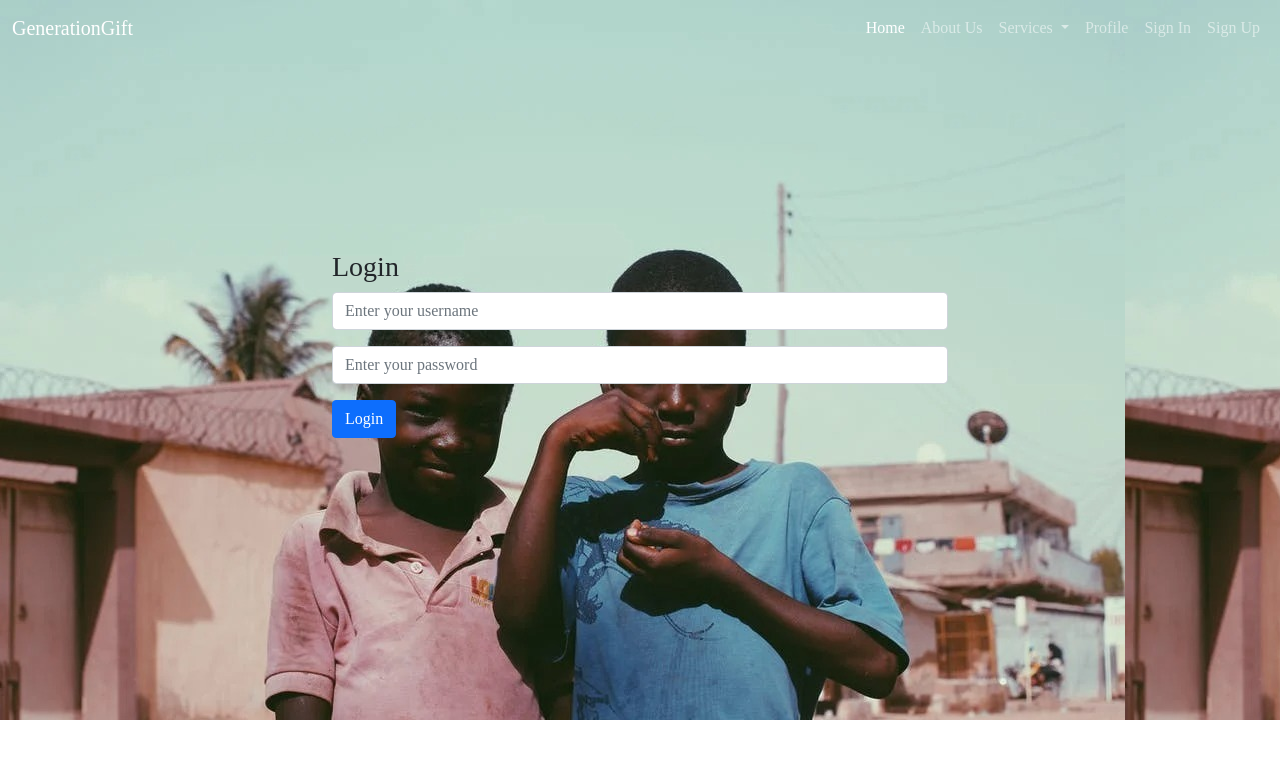
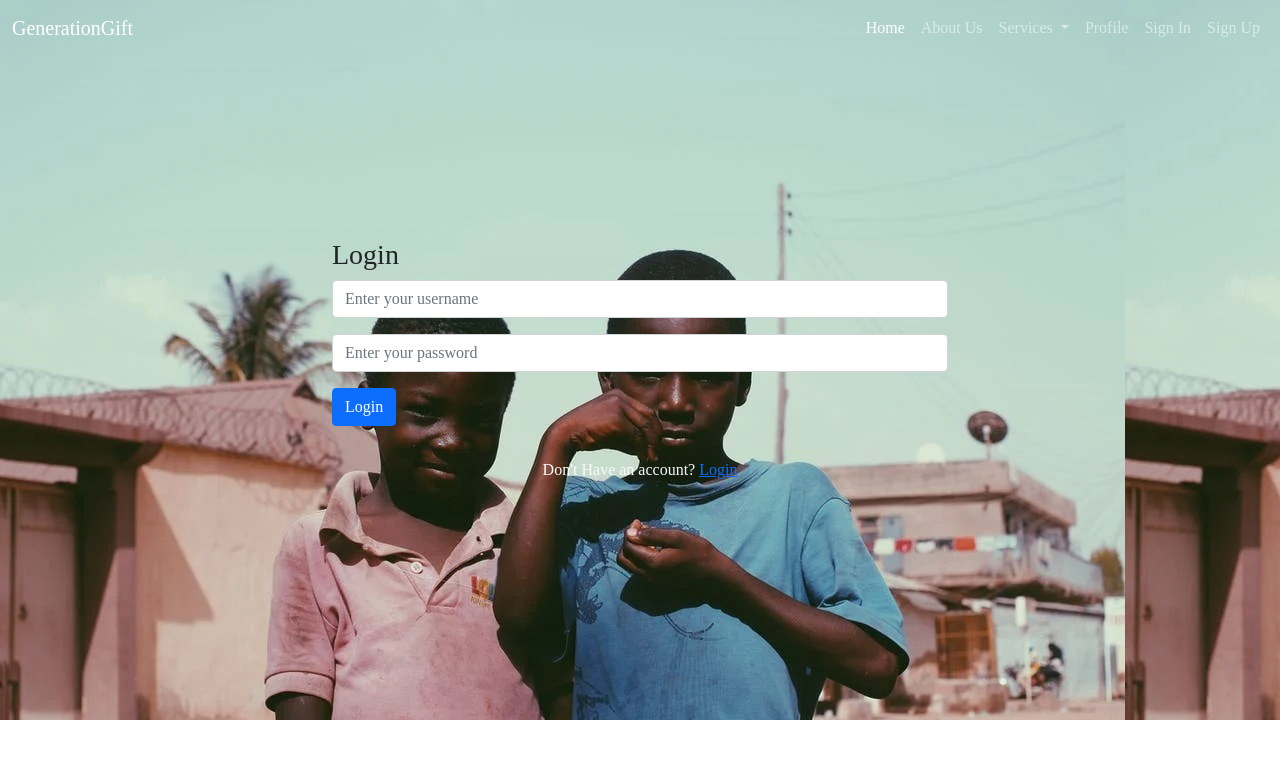
Before and after one commit to vionaosiako/GenerationGiftAngular, an Angular app: page /login in a window 1280 px wide. Shown: the top 758 px of the page. Built offline with nearby package versions, Linux system fonts and the light colour scheme; a web font is replaced by a local one.

Commit message:
patch: correct rounting error in log in and reg

```diff
--- a/src/app/components/login/login.component.html
+++ b/src/app/components/login/login.component.html
@@ -24,6 +24,8 @@
                                 <span *ngFor="let error of _userService.errors.non_field_errors">{{ error }}<br /></span>
                             </div>
                         </div>
+                        <div class="text-center text-light">Don't Have an account? <a [routerLink]="['/register']">Login</a></div>
+
                     </div>
                 </div>
             </div>
--- a/src/app/components/login/login.component.ts
+++ b/src/app/components/login/login.component.ts
@@ -11,24 +11,25 @@ import { Router } from '@angular/router';
 })
 export class LoginComponent implements OnInit {
   login: any;
-  router:any;
-  constructor(public _userService: UserService,public_router: Router) { }
+  // router:any;
+  constructor(public _userService: UserService,private router: Router) { }
   ngOnInit() {
     this.login = {
       username: '',
       password: ''
     };
   }
-  home() {
-    this.router.navigate(['/','']);
-  }
+  // home() {
+  //   this.router.navigate(['/','']);
+  // }
   loginUser() {
     this._userService.loginUsers(this.login).subscribe(
       response => {
         alert('Login successful!')
+        this.router.navigate(['']);
       },
       error =>{
-        alert('Error!')
+        alert('Wrong username or password')
       }
     );
   }
--- a/src/app/components/registration/registration.component.html
+++ b/src/app/components/registration/registration.component.html
@@ -18,6 +18,6 @@
                 <input type="submit" class="btn  btn-primary login-btn btn-sm mt-3" (click)="registerUser()" value="Create account">
             </div>
         </form>
-        <div class="text-center text-dark">Already Registered? <a href="#">Login</a></div>
+        <div class="text-center text-light">Already Registered? <a [routerLink]="['/login']">Login</a></div>
     </div>
 </div>
--- a/src/app/components/registration/registration.component.ts
+++ b/src/app/components/registration/registration.component.ts
@@ -14,7 +14,7 @@ export class RegistrationComponent implements OnInit {
   error_email:any
   error_password1:any
   invalid:any
-  constructor(public router:Router, public userService:UserService) { }
+  constructor(private router:Router, private userService:UserService) { }
   ngOnInit() {
     this.register = {
       username: '',
@@ -26,6 +26,7 @@ export class RegistrationComponent implements OnInit {
     this.userService.registerUsers(this.register).subscribe(
       response=> {
         alert('User has been registered successfully!')
+        this.router.navigate(['/login']);
       },
       error=> console.log (error)
     );
```
